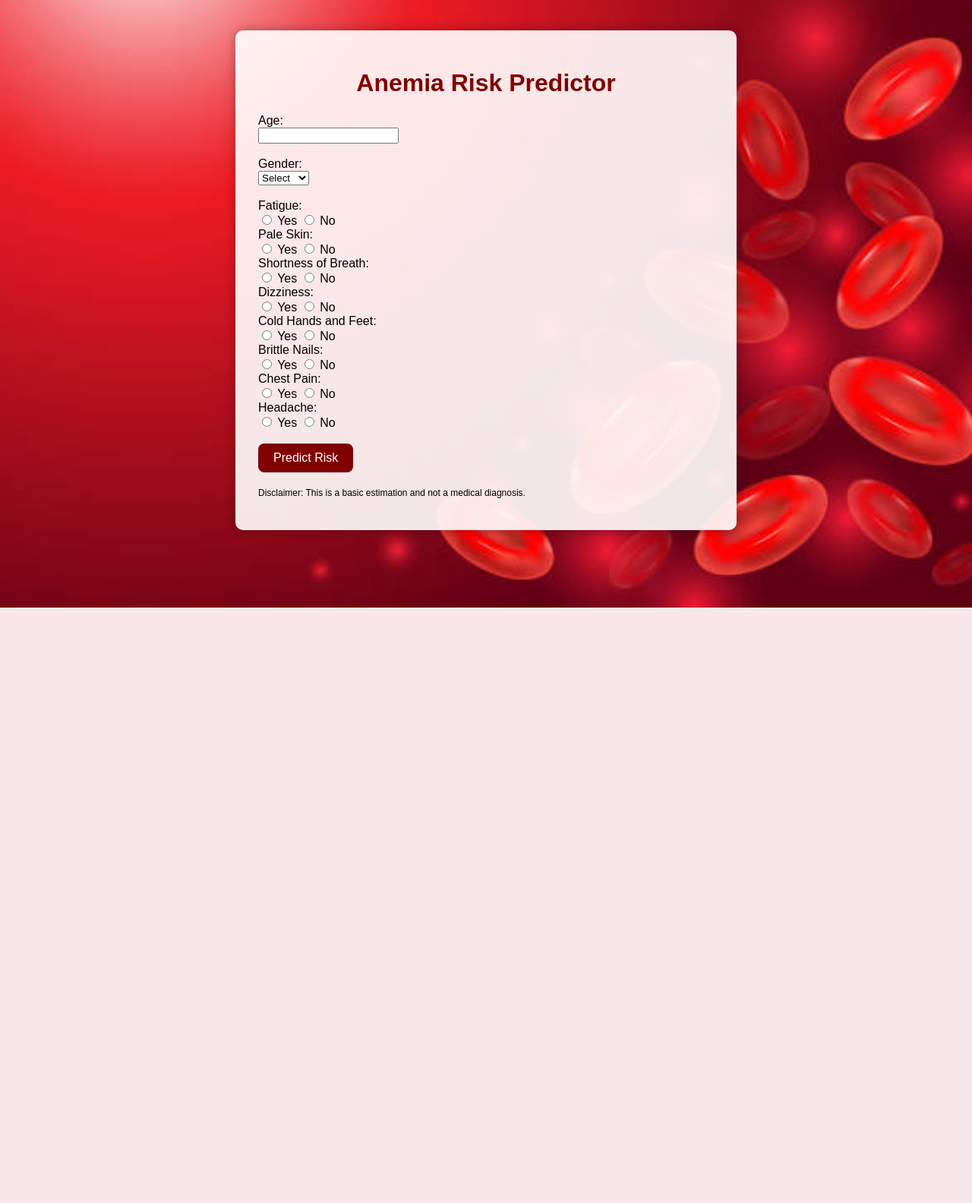
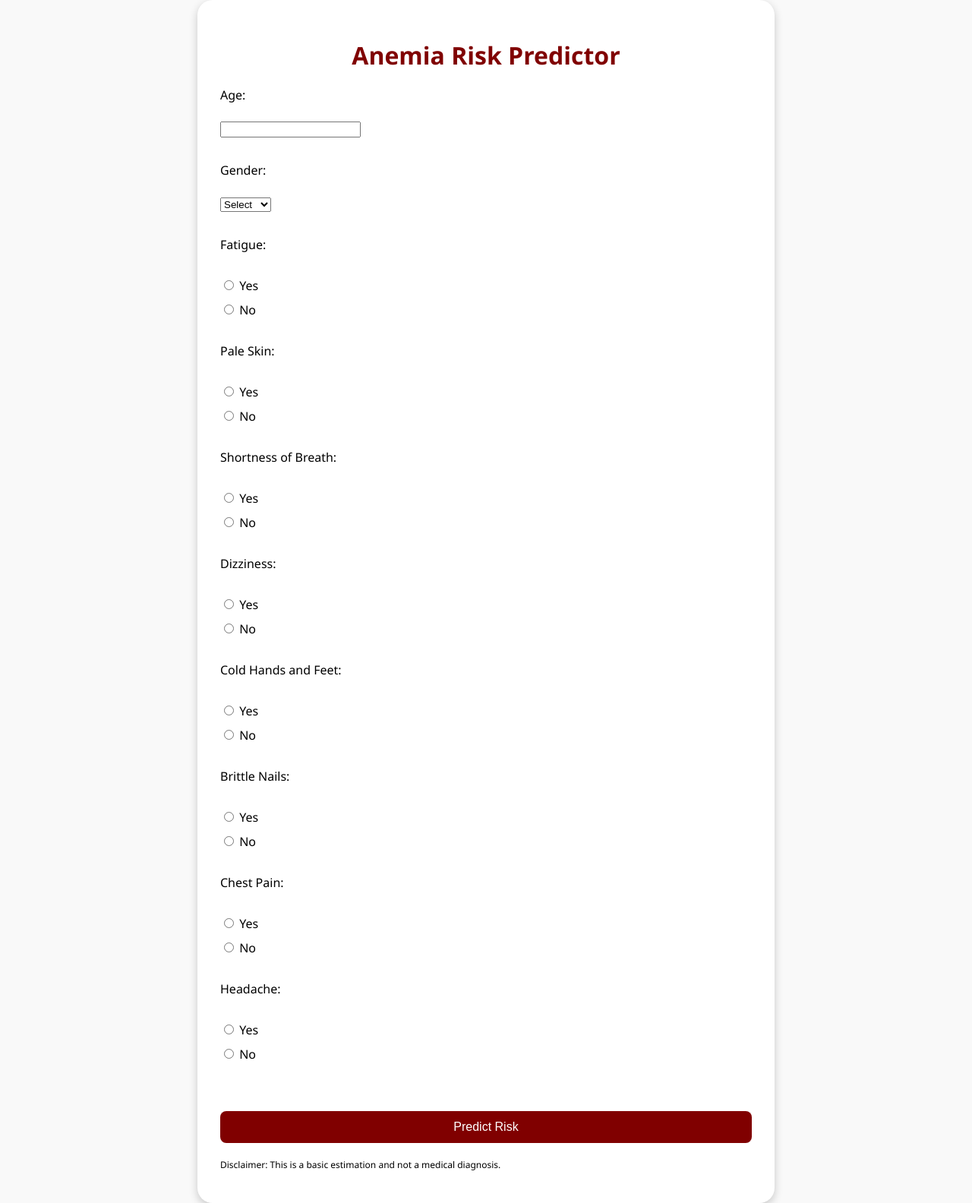
Before and after one commit to Vaishnavi-1904/smart-anemia-check, a Flask app: page / in a window 1280 px wide. Shown: the whole page at 76% size. Before the commit the page ends 800 px from the top, so only its background shows below. Run offline with Flask 3, Linux system fonts and the light colour scheme.

Commit message:
Update styles.css

```diff
--- a/static/styles.css
+++ b/static/styles.css
@@ -1,37 +1,77 @@
 body {
-    font-family: Arial, sans-serif;
-    background-image: url('/static/anemia-bg.png');
-    background-size: cover;
-    background-repeat: no-repeat;
-    background-attachment: fixed;
     margin: 0;
     padding: 0;
+    font-family: 'Segoe UI', Tahoma, Geneva, Verdana, sans-serif;
+    background-color: #f9f9f9;
+    display: flex;
+    justify-content: center;
+    align-items: center;
+    min-height: 100vh;
 }
 
 .container {
-    background-color: rgba(255, 255, 255, 0.9);
-    border-radius: 10px;
+    background-color: white;
     padding: 30px;
-    margin: 40px auto;
-    max-width: 600px;
-    box-shadow: 0 0 15px rgba(0, 0, 0, 0.3);
+    border-radius: 20px;
+    box-shadow: 0 4px 12px rgba(0, 0, 0, 0.2);
+    width: 90%;
+    max-width: 700px;
 }
 
 h1 {
+    color: maroon;
     text-align: center;
-    color: #800000;
+    margin-bottom: 20px;
+}
+
+label {
+    font-weight: 500;
+    display: block;
+    margin-top: 10px;
+}
+
+.radio-group {
+    display: flex;
+    gap: 20px;
+    margin-top: 5px;
+}
+
+.radio-group label {
+    display: flex;
+    align-items: center;
+    gap: 5px;
 }
 
 button {
-    background-color: #800000;
+    background-color: maroon;
     color: white;
-    padding: 10px 20px;
+    padding: 12px 20px;
     border: none;
     border-radius: 8px;
+    font-size: 16px;
     cursor: pointer;
-    font-size: 16px;
+    margin-top: 20px;
+    width: 100%;
+    transition: background-color 0.3s ease;
 }
 
 button:hover {
-    background-color: #a52a2a;
+    background-color: #8b0000;
 }
+
+.result-box {
+    margin-top: 25px;
+    padding: 20px;
+    background-color: #fff0f0;
+    border-left: 6px solid maroon;
+    border-radius: 10px;
+    font-size: 16px;
+    line-height: 1.5;
+}
+
+.disclaimer {
+    margin-top: 30px;
+    font-size: 13px;
+    color: gray;
+    text-align: center;
+}
```
